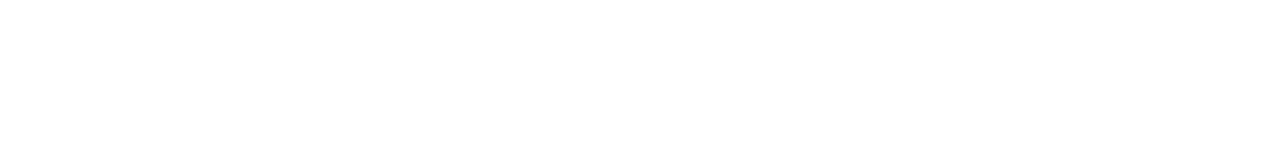
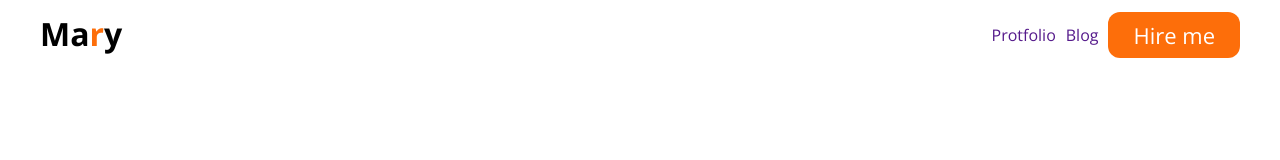
Before and after one commit to Shadhin879/My-fast-projet, a plain HTML site: page index.html in a window 1280 px wide. Drawn offline with nearby package versions, Linux system fonts and the light colour scheme.

Commit message:
this is my first web page

```diff
--- a/index.html
+++ b/index.html
@@ -1,11 +1,30 @@
+
 <!DOCTYPE html>
 <html lang="en">
 <head>
     <meta charset="UTF-8">
     <meta name="viewport" content="width=device-width, initial-scale=1.0">
     <title>Document</title>
+    <link rel="stylesheet" href="style.css">
+    <!--Google fonts-->
+    <link rel="preconnect" href="https://fonts.googleapis.com">
+    <link rel="preconnect" href="https://fonts.gstatic.com" crossorigin>
+    <link href="https://fonts.googleapis.com/css2?family=Open+Sans:ital,wght@0,300..800;1,300..800&display=swap" rel="stylesheet">
 </head>
+
 <body>
+
+    <header>
+        <nav>
+                <h2 class="logo">Ma<span class="logo-r">r</span>y</h2>
+
+                <ul>
+                    <li><a href="">Protfolio</a></li>
+                    <li><a href="">Blog</a></li>
+                    <li><button class="common-btn">Hire me</button></li>
+                </ul>
+        </nav>
+    </header>
 
 </body>
 </html>
--- a/style.css
+++ b/style.css
@@ -0,0 +1,40 @@
+*{
+    padding: 0;
+    margin: 0;
+    font-family: "Open Sans", sans-serif;
+}
+
+/* common style*/
+.common-btn{
+    background-color: #fd6e0a;
+    padding: 8px 25px;
+    border-radius: 12px;
+    font-width: bold;
+    font-size: 22px;
+    color: white;
+    border: none;
+}
+nav{
+    display: flex;
+    justify-content: space-between;
+    max-width: 1200px;
+    margin: auto;
+    padding: 12px 0;
+}
+.logo{
+    font-width: bold;
+    font-size: 32px;
+}
+.logo-r{
+    color: #fd6e0a;
+}
+ul{
+    display: flex;
+    justify-content: space-between;
+    list-style: none;
+    gap: 10px;
+    align-items: center;
+}
+ul li a{
+    text-decoration: none;
+}
```
